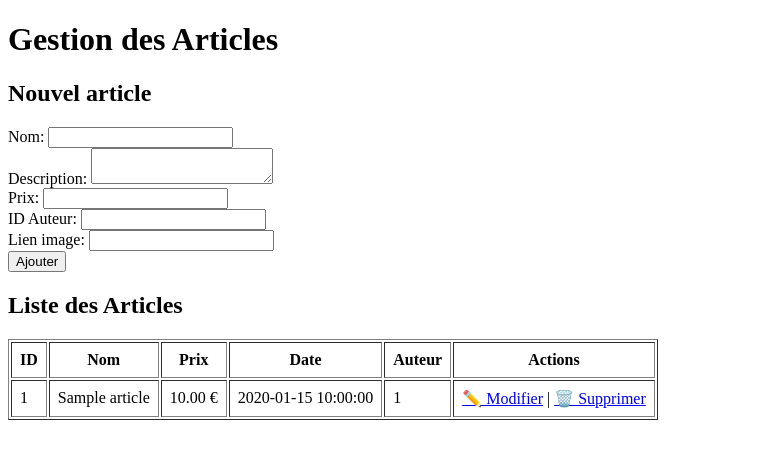
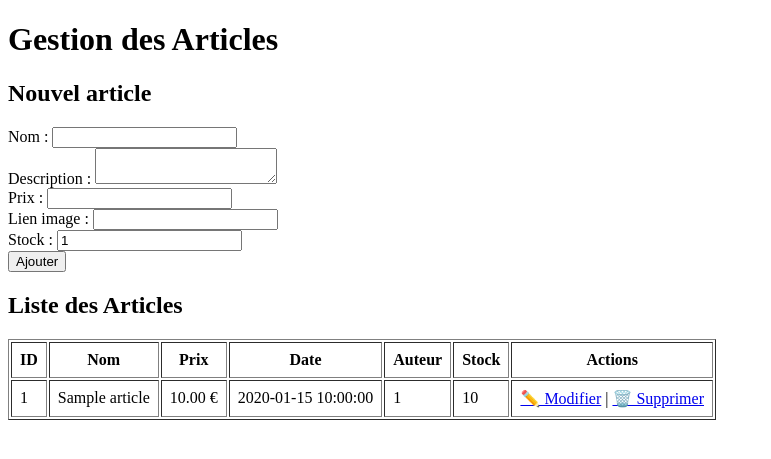
Before and after one commit to Talienhyung/PhacheP, a PHP site: page /article.php in a window 1280 px wide. Shown: the top 459 px of the page, without its empty margins (0-771 px from the left). Run offline with PHP 8.4, Linux system fonts and the light colour scheme; the visitor is signed in with stand-in values (Sample User, id 1); tables that the repository leaves empty or names only in its code hold one stand-in row (values such as "Sample post").

Commit message:
Add : lien article et stock

```diff
--- a/article.php
+++ b/article.php
@@ -1,11 +1,11 @@
 <?php
-$pdo = new PDO('mysql:host=localhost;dbname=phachepDB;charset=utf8', 'root', '');
+$db = new PDO('mysql:host=localhost;dbname=phachepDB;charset=utf8', 'root', '');
 
 require_once 'auth.php';
 
 // Ajouter un article
 if (isset($_POST['add'])) {
-    $stmt = $pdo->prepare("INSERT INTO Article (name, description, price, publication_date, author_id, image_link)
+    $stmt = $db->prepare("INSERT INTO Article (name, description, price, publication_date, author_id, image_link)
                            VALUES (?, ?, ?, ?, ?, ?)");
     $stmt->execute([
         $_POST['name'],
@@ -15,6 +15,11 @@ if (isset($_POST['add'])) {
         $_SESSION['id'],
         $_POST['image_link']
     ]);
+    $stmt = $db->prepare("INSERT INTO Stock (article_id, stock) VALUES (?, ?)");
+    $stmt->execute([
+        $db->lastInsertId(),
+        $_POST['stock']
+    ]);
     header("Location: " . $_SERVER['PHP_SELF']);
     exit;
 }
@@ -22,6 +27,10 @@ if (isset($_POST['add'])) {
 // Supprimer un article
 if (isset($_GET['delete'])) {
     $stmt = $pdo->prepare("DELETE FROM Article WHERE id = ?");
+    $stmt->execute([$_GET['delete']]);
+    $stmt = $pdo->prepare("DELETE FROM Stock WHERE article_id = ?");
+    $stmt->execute([$_GET['delete']]);
+    $stmt = $pdo->prepare("DELETE FROM Cart WHERE article_id = ?");
     $stmt->execute([$_GET['delete']]);
     header("Location: " . $_SERVER['PHP_SELF']);
     exit;
@@ -46,11 +55,20 @@ if (isset($_POST['update'])) {
         $_POST['id']
     ]);
     header("Location: " . $_SERVER['PHP_SELF']);
+
+    $stmt = $pdo->prepare("UPDATE Stock SET stock=? WHERE article_id=?");
+    $stmt->execute([
+        $_POST['stock'],
+        $_POST['id']
+    ]);
     exit;
 }
 
 // Liste des articles
-$articles = $pdo->query("SELECT * FROM Article ORDER BY id DESC")->fetchAll();
+// $articles = $pdo->query("SELECT * FROM Article ORDER BY id DESC")->fetchAll();
+// Liste des articles avec stock
+$stmt = $db->query("SELECT A.*, S.quantity FROM Article A JOIN Stock S ON A.id = S.article_id ORDER BY A.id DESC");
+$articles = $stmt->fetchAll(PDO::FETCH_ASSOC);
 ?>
 
 <!DOCTYPE html>
@@ -65,11 +83,11 @@ $articles = $pdo->query("SELECT * FROM Article ORDER BY id DESC")->fetchAll();
     <h2><?= $editArticle ? "Modifier l'article" : "Nouvel article" ?></h2>
     <form method="post">
         <input type="hidden" name="id" value="<?= $editArticle['id'] ?? '' ?>">
-        <label>Nom: <input type="text" name="name" value="<?= $editArticle['name'] ?? '' ?>" required></label><br>
-        <label>Description: <textarea name="description"><?= $editArticle['description'] ?? '' ?></textarea></label><br>
-        <label>Prix: <input type="number" step="0.01" name="price" value="<?= $editArticle['price'] ?? '' ?>" required></label><br>
-        <label>ID Auteur: <input type="number" name="author_id" value="<?= $editArticle['author_id'] ?? '' ?>" required></label><br>
-        <label>Lien image: <input type="text" name="image_link" value="<?= $editArticle['image_link'] ?? '' ?>"></label><br>
+        <label>Nom : <input type="text" name="name" value="<?= $editArticle['name'] ?? '' ?>" required></label><br>
+        <label>Description : <textarea name="description"><?= $editArticle['description'] ?? '' ?></textarea></label><br>
+        <label>Prix : <input type="number" step="0.01" name="price" value="<?= $editArticle['price'] ?? '' ?>" required></label><br>
+        <label>Lien image : <input type="text" name="image_link" value="<?= $editArticle['image_link'] ?? '' ?>"></label><br>
+        <label>Stock : <input type="number" name="stock" value="<?= $editArticle['stock'] ?? 1 ?>" ></label><br>
         <button type="submit" name="<?= $editArticle ? 'update' : 'add' ?>">
             <?= $editArticle ? 'Mettre à jour' : 'Ajouter' ?>
         </button>
@@ -78,7 +96,7 @@ $articles = $pdo->query("SELECT * FROM Article ORDER BY id DESC")->fetchAll();
     <h2>Liste des Articles</h2>
     <table border="1" cellpadding="8">
         <tr>
-            <th>ID</th><th>Nom</th><th>Prix</th><th>Date</th><th>Auteur</th><th>Actions</th>
+            <th>ID</th><th>Nom</th><th>Prix</th><th>Date</th><th>Auteur</th><th>Stock</th><th>Actions</th>
         </tr>
         <?php foreach ($articles as $article): ?>
         <tr>
@@ -87,6 +105,7 @@ $articles = $pdo->query("SELECT * FROM Article ORDER BY id DESC")->fetchAll();
             <td><?= number_format($article['price'], 2) ?> €</td>
             <td><?= $article['publication_date'] ?></td>
             <td><?= $article['author_id'] ?></td>
+            <td><?= $article['quantity'] ?></td>
             <td>
                 <a href="?edit=<?= $article['id'] ?>">✏️ Modifier</a> |
                 <a href="?delete=<?= $article['id'] ?>" onclick="return confirm('Supprimer cet article ?')">🗑️ Supprimer</a>
```
Also changed, not shown: seederStock.txt (added, +8 -0 lines).
